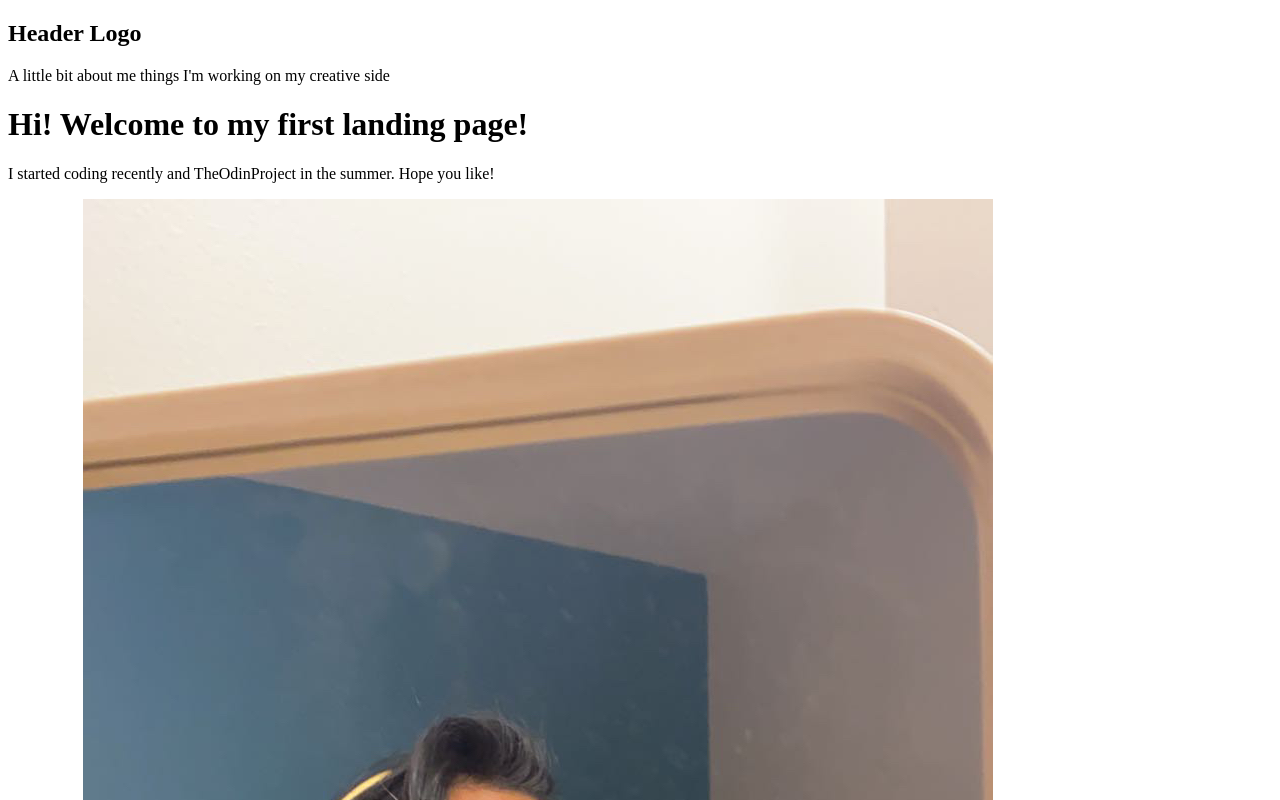
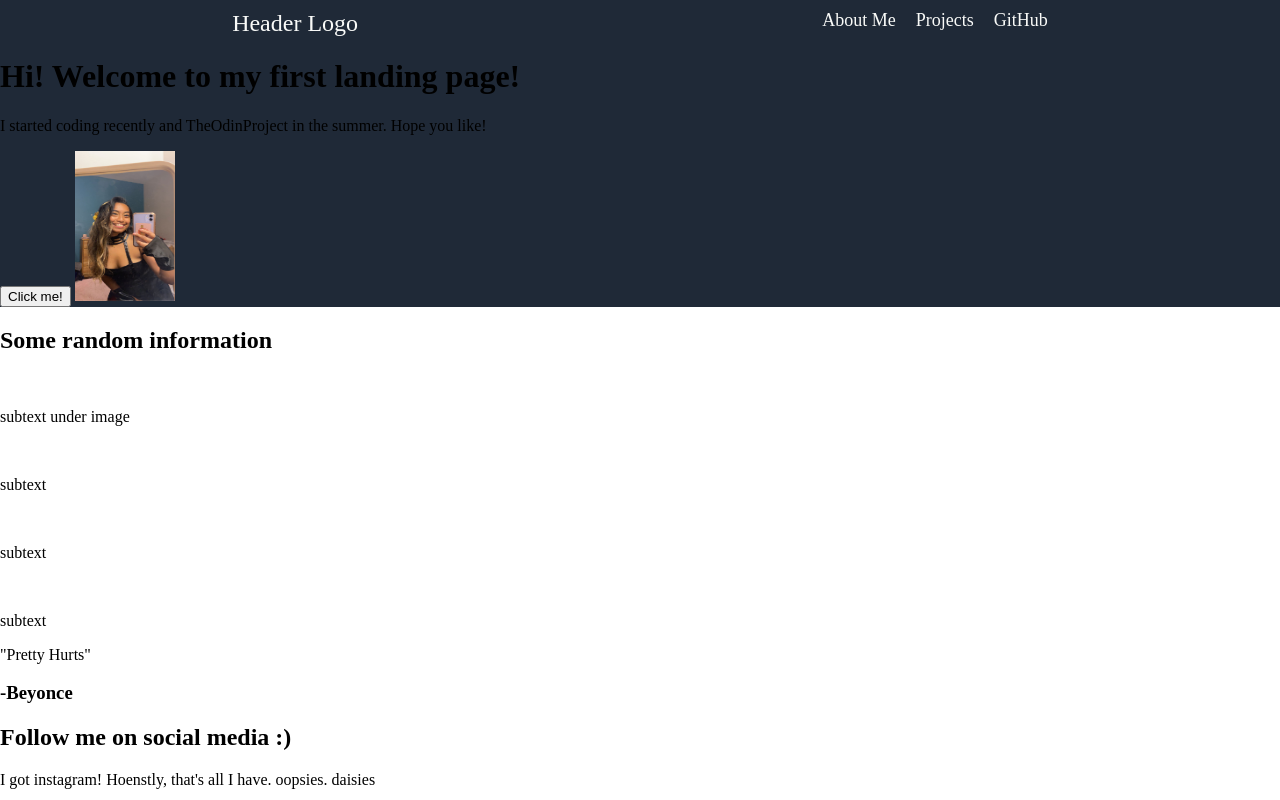
Before and after one commit to KriselleMarantan/Project-Landing-Page, a plain HTML site: page index.html in a window 1280 px wide. Shown: the top 800 px of the page. Drawn offline with Linux system fonts and the light colour scheme.

Commit message:
Finished header template. The linked pages are not linked yet

```diff
--- a/index.html
+++ b/index.html
@@ -5,25 +5,27 @@
     <head>  <!--input info about webpage, not for display content-->
         <meta charset="UTF-8"> <!--Ensures webpage will display special symbols from different languages correctly-->
         <title>Welcome to Kriselle's Landing Page</title> <!--displayed on webpage's browser tab-->
+        <link rel="stylesheet" href="stylesheet.css"> <!--links stylesheet css to html file-->
     </head>
 
 
     <body>  <!--where all elements go-->
         <!--Header Section-->
-
-        <h2>Header Logo</h2> <!--heading, can go down to 6-->
-
-        <!--Header links-->
-        <a>A little bit about me</a> <!--the anchor'<a></a> is for links-->
-        <a>things I'm working on</a>
-        <a>my creative side</a>
-
-        <!--Top Section-->
-        <h1>Hi! Welcome to my first landing page!</h1>
-        <p>I started coding recently and TheOdinProject in the summer. Hope you like!</p>
-        <button class="button">Click me!</button> <!--Created a button-->
-        <img src="images/Its_A_Me!.jpg">
-
+        <div class="topsection">
+            <div class="header">
+                <p class="logo">Header Logo</p> <!--heading, can go down to 6-->
+                <div class="headerlinks">
+                    <a>About Me</a> <!--the anchor'<a></a> is for links-->
+                    <a>Projects</a>
+                    <a>GitHub</a>
+                </div>
+            </div>
+            <!--Top Section-->
+            <h1>Hi! Welcome to my first landing page!</h1>
+            <p>I started coding recently and TheOdinProject in the summer. Hope you like!</p>
+            <button class="button">Click me!</button> <!--Created a button-->
+            <img class="me" src="images/Its_A_Me!.jpg">
+        </div>
         <!--Image Section-->
         <h2>Some random information</h3>
         <img src="">
--- a/stylesheet.css
+++ b/stylesheet.css
@@ -1,4 +1,33 @@
-img{
-    width: 30px;
-    height: 30px;
+.me{
+    width: 100px;
+    height: 150px;
 }
+
+.topsection{
+background-color: #1f2937;
+border: none;
+}
+.header{
+    display: flex;
+    background-color: #1f2937;
+    color: #f9faf8;
+    justify-content: space-around;
+    padding-top: 10px;
+}
+
+.logo{
+    font-size: 24px;
+    margin: 0px;
+}
+
+.headerlinks{
+    font-size: 18px;
+    display: flex;
+    gap: 20px;
+}
+
+body{
+    font-family: 'Dekko'; /*changes font for whole body*/
+    margin:0px;
+    padding: 0px;
+}
```
